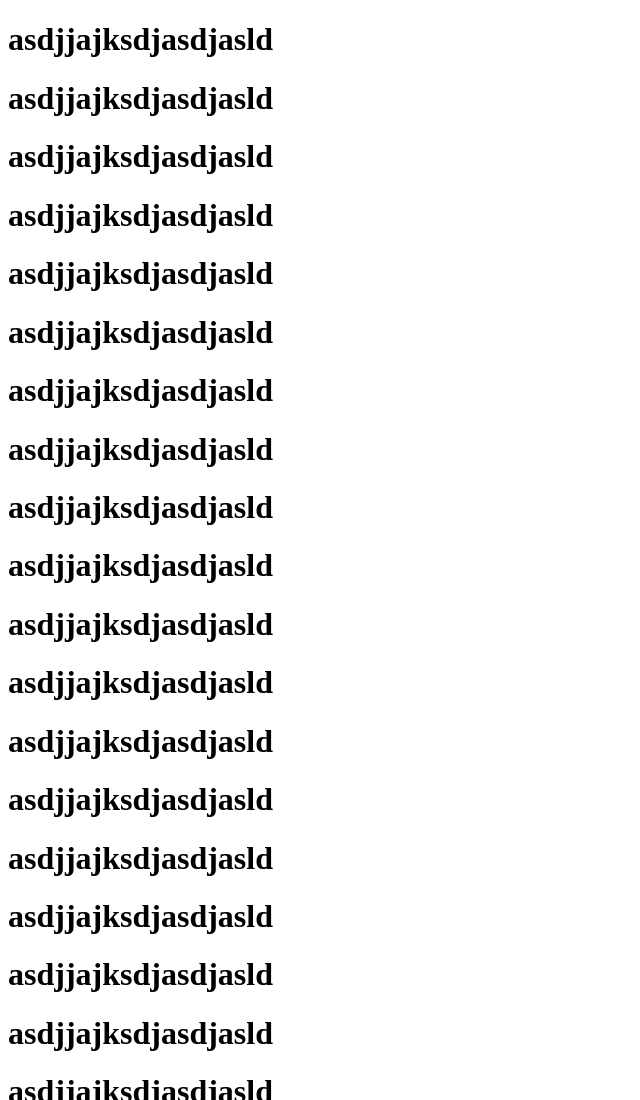
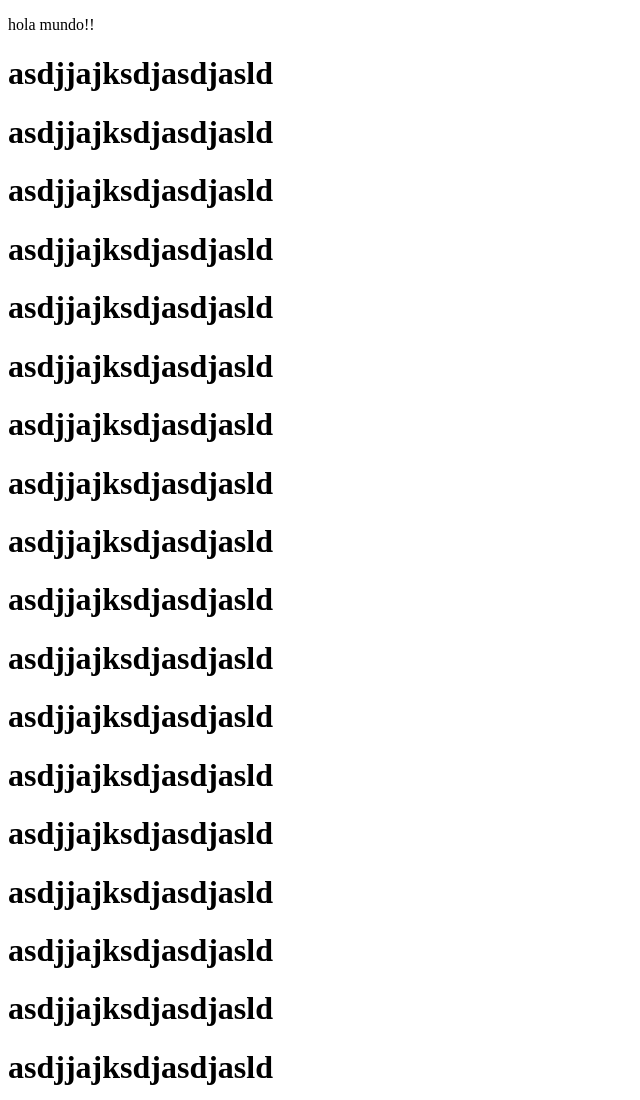
Before and after one commit to SladeSylvain/RepositorioRemoto, a plain HTML site: page Indexacion.html in a window 1280 px wide. Shown: the top 1100 px of the page, without its empty margins (0-640 px from the left). Drawn offline with Linux system fonts and the light colour scheme.

Commit message:
commitComplicado

```diff
--- a/Indexacion.html
+++ b/Indexacion.html
@@ -7,7 +7,9 @@
     <link rel="stylesheet" href="assets/css/styles.css">
 </head>
 <body>
-
+ <p>hola mundo!!</p>
+    <H1>asdjjajksdjasdjasld</H1>
+    <H1>asdjjajksdjasdjasld</H1>
     <H1>asdjjajksdjasdjasld</H1>
     <H1>asdjjajksdjasdjasld</H1>
     <H1>asdjjajksdjasdjasld</H1>
```
